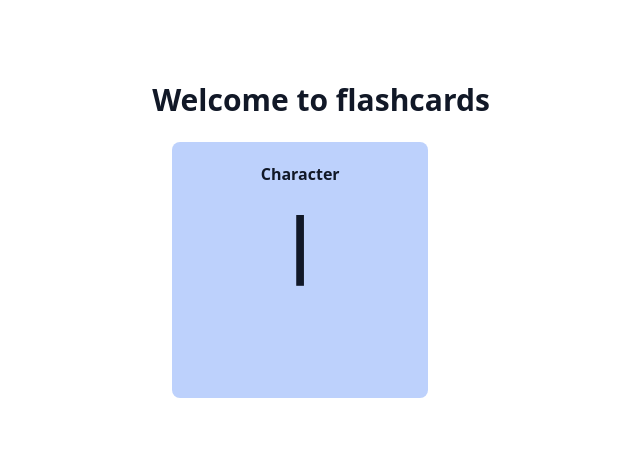
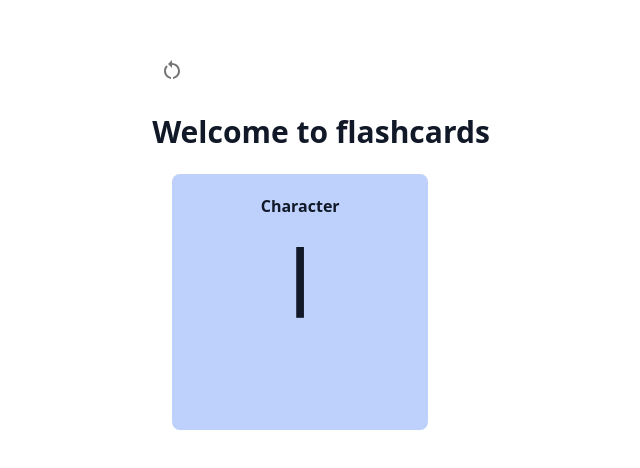
Before and after one commit to bohendo/flashcards, a React (Vite) app in the folder ui/: page / in a window 1280 px wide. Shown: the part 150-618 px from the top of the page, without its empty margins (319-959 px from the left). Built offline with nearby package versions, Linux system fonts and the light colour scheme; what @urbit/http-api would draw is missing.

Commit message:
add reset button and lower/upper bounds for difficulty

```diff
--- a/ui/src/app.tsx
+++ b/ui/src/app.tsx
@@ -1,6 +1,10 @@
 import React, { useEffect, useState } from 'react';
 import Urbit from '@urbit/http-api';
 import { Charges, ChargeUpdateInitial, scryCharges } from '@urbit/api';
+
+import IconButton from '@mui/material/IconButton'
+import RestartAltIcon from '@mui/icons-material/RestartAlt';
+
 import { CharTile } from './components/CharTile';
 import { getRuneDeck } from './rune';
 
@@ -53,6 +57,10 @@ const setMyDeck = (deck: Deck): void => {
   return localStorage.setItem(HOON_DECK, JSON.stringify(deck || []));
 };
 
+const resetMyDeck = () => {
+  localStorage.setItem(HOON_DECK, JSON.stringify(getRuneDeck()));
+}
+
 const HOON_DECK = "HOON_DECK"
 
 export const App = () => {
@@ -85,12 +93,14 @@ export const App = () => {
     const diffDiff = difficulty === Difficulty.Easy ? -10
       : difficulty === Difficulty.Medium ? -2
       : +2; // Hard
-    const newDiff = currentDeck[currentCard].difficulty + diffDiff;
+    let newDiff = currentDeck[currentCard].difficulty + diffDiff;
+    newDiff = newDiff > 100 ? 100 : newDiff < 0 ? 0 : newDiff;
     const newDeck = [
       ...currentDeck.slice(0, currentCard),
       { ...currentDeck[currentCard], difficulty: newDiff },
       ...currentDeck.slice(currentCard + 1)
     ];
+    console.log(`Updated difficulty deck:`, newDeck);
     setMyDeck(newDeck);
     setCurrentDeck(newDeck);
     handleNext();
@@ -99,6 +109,11 @@ export const App = () => {
   return (
     <main className="flex items-center justify-center min-h-screen">
       <div className="block justify-center items-center max-w-md space-y-6 py-20">
+        <IconButton
+          onClick={() => resetMyDeck()}
+        >
+          <RestartAltIcon />
+        </IconButton>
         <h1 className="text-3xl font-bold">Welcome to flashcards</h1>
         <CharTile card={currentDeck[currentCard]} isFlipped={isFlipped} setFlipped={setFlipped} />
         {
```
